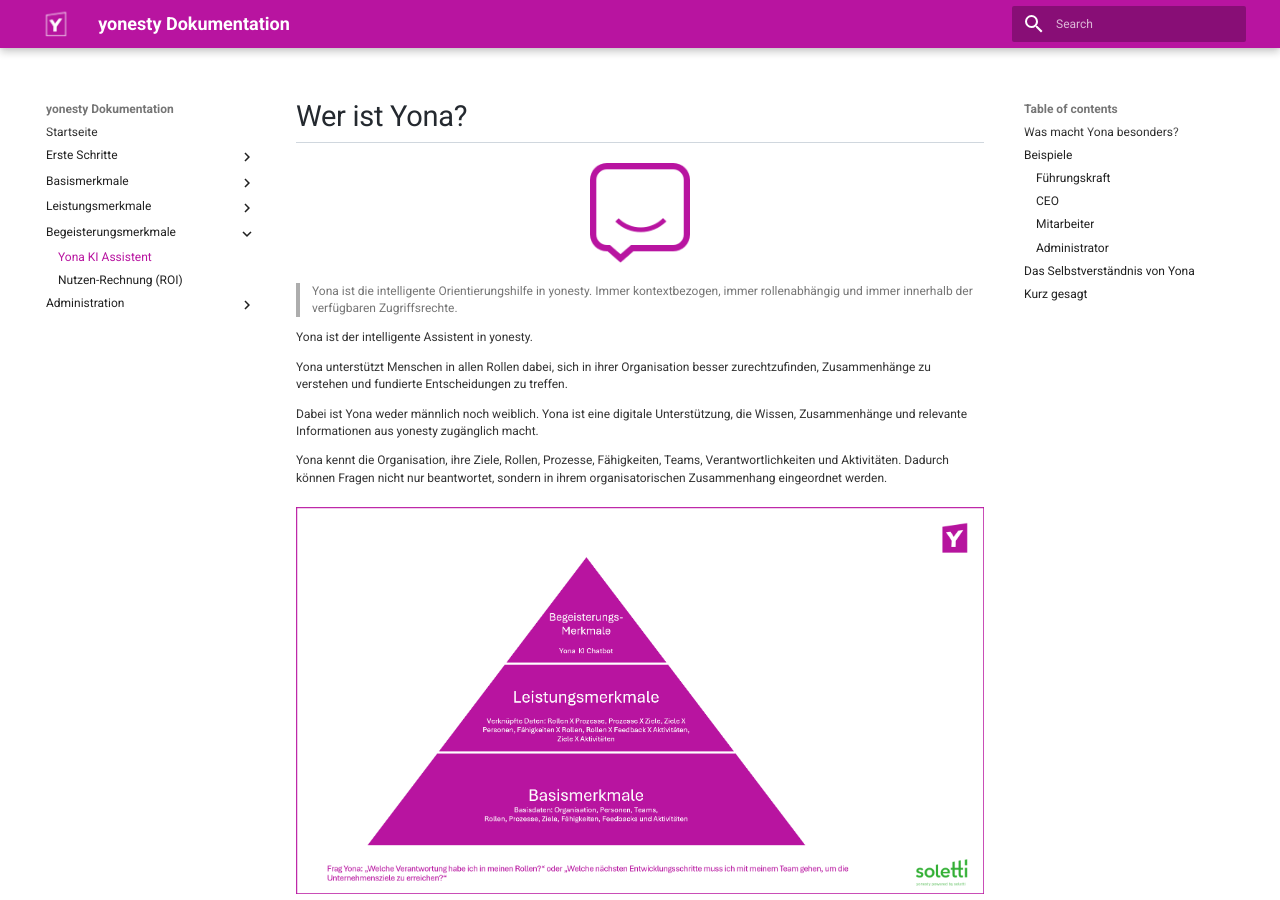
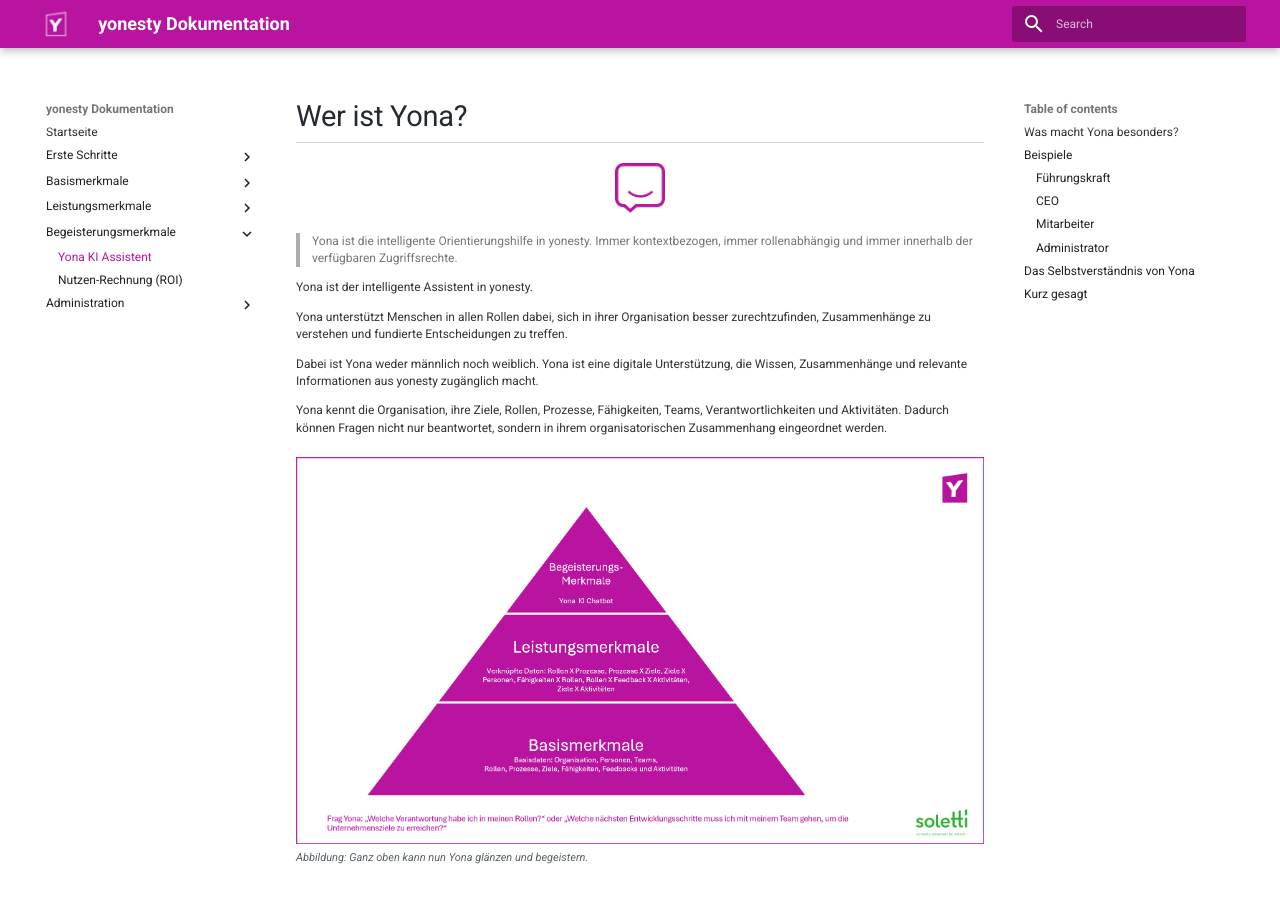
Before and after one commit to ricohaenelsoletti/yonesty, an MkDocs documentation site: the page built from docs/Yona.md, in a window 1280 px wide and 900 px high. Built offline with MkDocs 1.6.1 and Material for MkDocs 9.7.7, drawn with Linux system fonts in a browser that asks for light colours.

Commit message:
Adjust Yona icon width in documentation
Reduced image width for Yona icon in documentation.

```diff
--- a/docs/Yona.md
+++ b/docs/Yona.md
@@ -1,7 +1,7 @@
 # Wer ist Yona?
 
 <figure>
-    <img src="/assets/Yona-Icon.png" width="100 px">
+    <img src="/assets/Yona-Icon.png" width="50px">
 </figure>
 
 > Yona ist die intelligente Orientierungshilfe in yonesty. Immer kontextbezogen, immer rollenabhängig und immer innerhalb der verfügbaren Zugriffsrechte.
```
